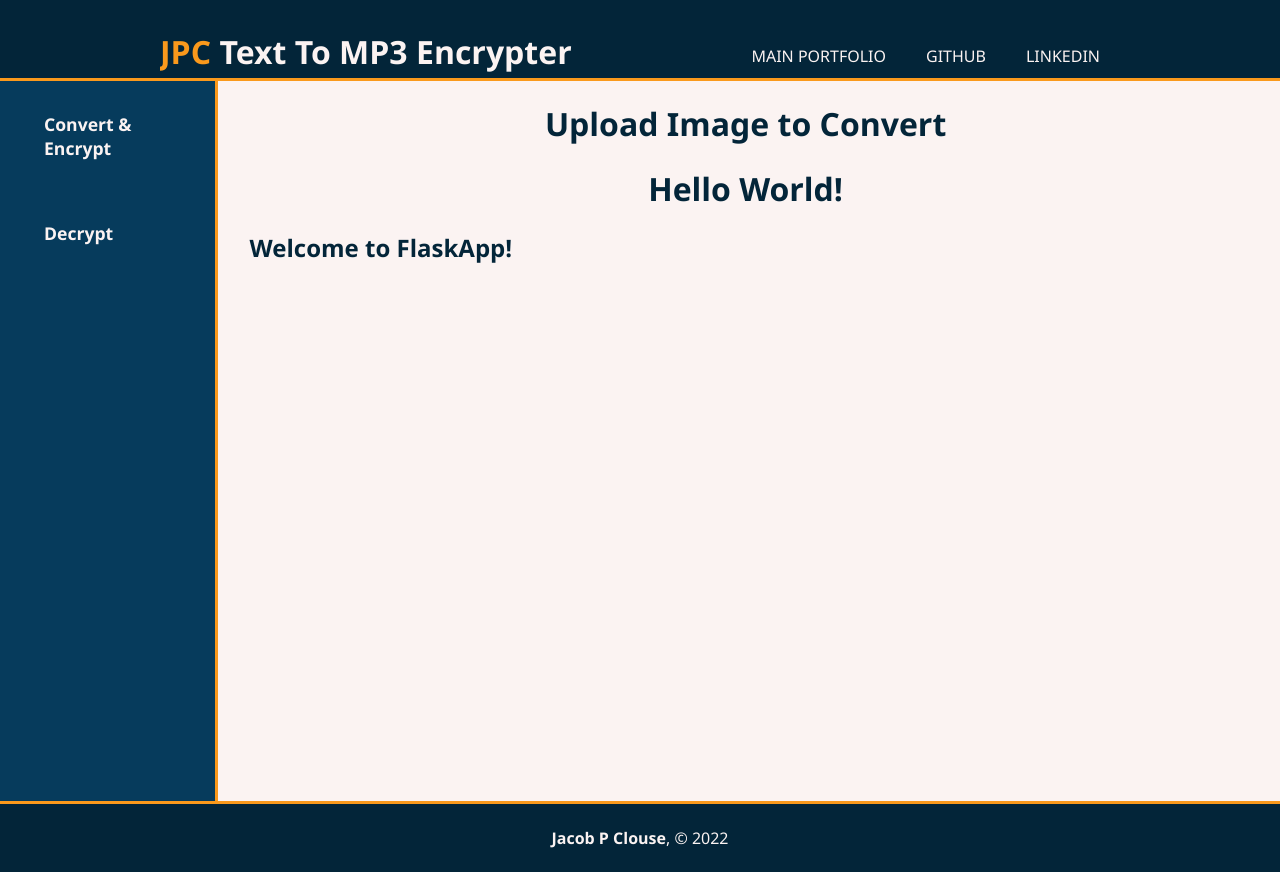
After one commit to jacobpclouse/Mp3-Generator, a Flask app: page /upload in a window 1280 px wide. The commit adds this page. Run offline with Flask 2, Linux system fonts and the light colour scheme; some libraries are stand-ins or nearby versions.

Commit message:
sucessfully extended the upload page off the base page and passed the title into it

```diff
--- a/backend/app.py
+++ b/backend/app.py
@@ -1,6 +1,19 @@
 from flask import Flask, render_template
 
 app = Flask(__name__)
+
+# =-=-=-=-=-=-=-=-=-=-=-=-=-=-=-=-=-=-=-=-=-=-=-=-=-=-=-=-=-=-
+# Routes
+# =-=-=-=-=-=-=-=-=-=-=-=-=-=-=-=-=-=-=-=-=-=-=-=-=-=-=-=-=-=-
+
+@app.route('/')
+def mainRouteFunc():
+    return render_template('base.html')
+
+@app.route('/upload')
+def uploadRouteFunc():
+    title = "Upload Image to Convert"
+    return render_template('upload.html', html_title = title)
 
 
 # @app.route('/index')
@@ -8,10 +21,6 @@ app = Flask(__name__)
 #     return render_template('index.html')
 
 
-@app.route('/')
-def mainRoute():
-    return render_template('base.html')
-
 # Use flask templates for logic, linking and overall tutorials
 # https://www.digitalocean.com/community/tutorials/how-to-use-templates-in-a-flask-application#step-4-using-conditionals-and-loops
 # THEN build out backend, add frontend/then bootstrap and angular
--- a/backend/templates/base.html
+++ b/backend/templates/base.html
@@ -23,7 +23,9 @@
   <link rel="icon" type="image/x-icon" href="{{ url_for('static', filename='/images/favicon3.svg') }}">
 
   <!-- Title -->
-  <title>MP3 Converter</title>
+  {% block header_title %}
+    <title class="html_title"> {{html_title}}</title>
+  {% endblock %}
 </head>
 
 <body>
@@ -52,9 +54,10 @@
 
     </div>
 
-    <div class="container-right">
-      <!-- Pass name of the page here -->
-      <h1><i class="fas fa-bug"></i> Upload File</h1>
+    <div class="container-right content">
+      <!-- Pass in info to from specific page -->
+      <!-- <h1><i class="fas fa-bug"></i> Upload File</h1> -->
+      {% block content %} {% endblock %}
 
 
 
--- /dev/null
+++ b/backend/templates/upload.html
@@ -0,0 +1,12 @@
+{% extends 'base.html' %}
+
+<!-- {% block header_title_block %}
+    <title class="html_title">MP3 Converter</title>
+{% endblock %} -->
+
+{% block content %}
+    <h1>{% block title %} {{html_title}} {% endblock %}</h1>
+    <h1>Hello World!</h1>
+    <h2>Welcome to FlaskApp!</h2>
+
+{% endblock %}
```
Also changed, not shown: README.md, backend/templates/OLD/index.html (renamed from backend/templates/index.html).
